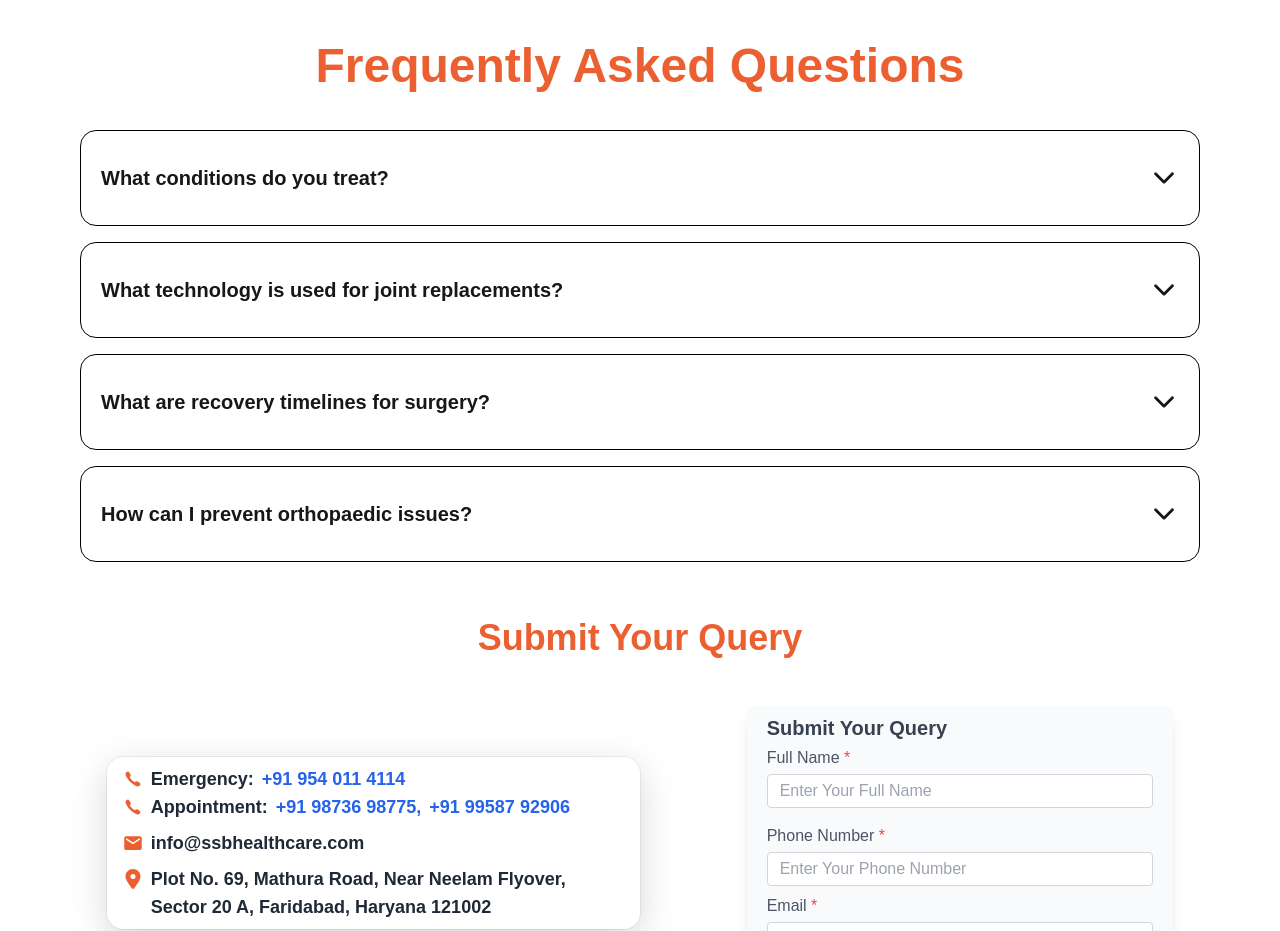
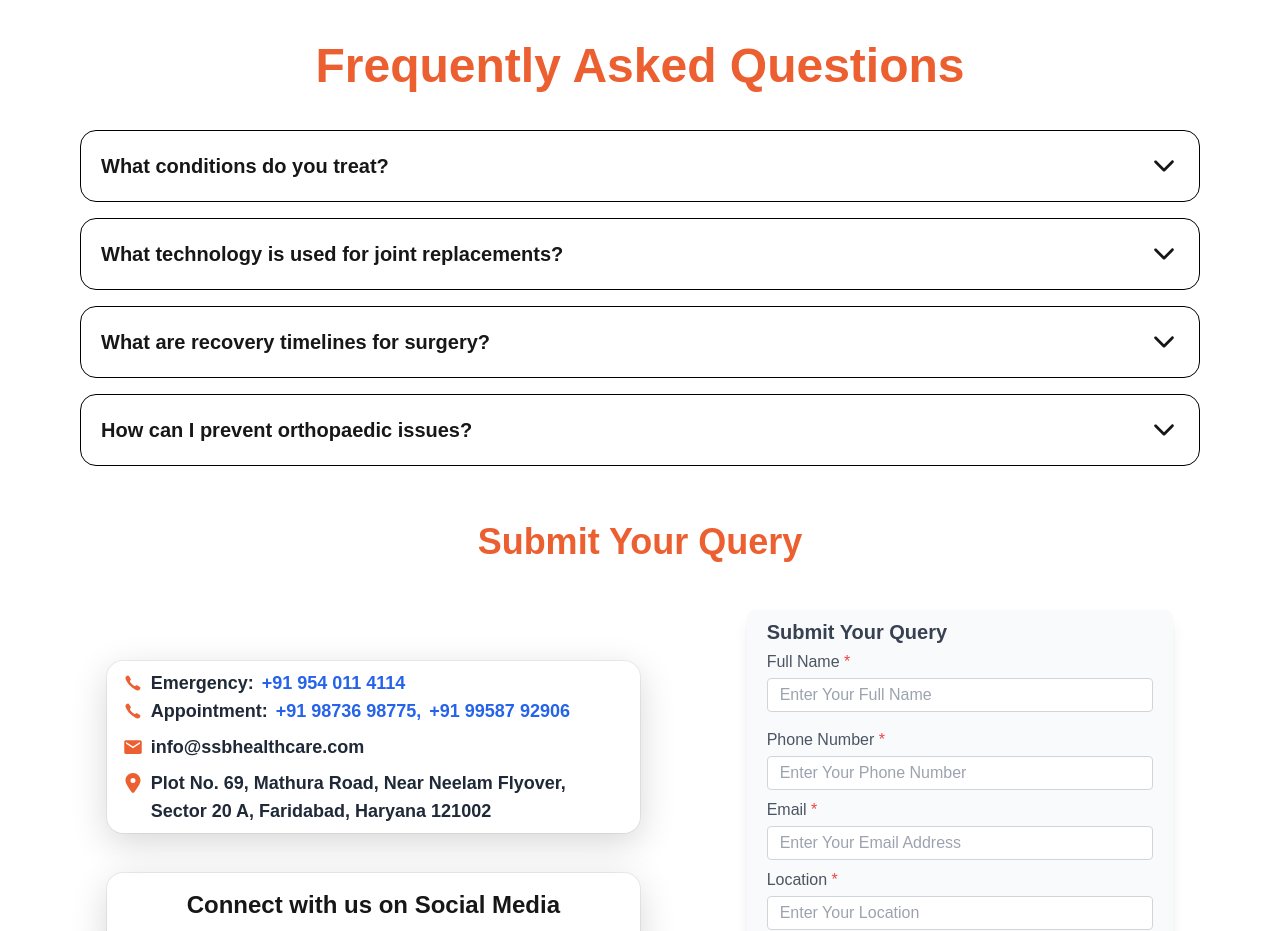
Before and after one commit to AQITPvtLtd/ssb, a Next.js app: page / in a window 1280 px wide. Shown: the part 3680-4611 px from the top of the page. Built offline with nearby package versions, Linux system fonts and the light colour scheme.

Commit message:
set accordingly to dark mode

```diff
--- a/src/app/contact/form/Form.jsx
+++ b/src/app/contact/form/Form.jsx
@@ -107,7 +107,7 @@ const Form = () => {
             type="text"
             id="Fname"
             name="Fname"
-            className="w-full border border-gray-300 rounded px-3 py-1 focus:outline-none focus:border-blue-500"
+            className="w-full border border-gray-300 rounded px-3 py-1 focus:outline-none focus:border-blue-500 dark:text-gray-900"
             placeholder="Enter Your Full Name"
             value={formData.Fname}
             onChange={handleChange}
@@ -122,7 +122,7 @@ const Form = () => {
             type="tel"
             id="Phone"
             name="Phone"
-            className="w-full border border-gray-300 rounded px-3 py-1 focus:outline-none focus:border-blue-500"
+            className="w-full border border-gray-300 rounded px-3 py-1 focus:outline-none focus:border-blue-500 dark:text-gray-900"
             placeholder="Enter Your Phone Number"
             value={formData.Phone}
             onChange={handleChange}
@@ -137,7 +137,7 @@ const Form = () => {
             type="email"
             id="Email"
             name="Email"
-            className="w-full border border-gray-300 rounded px-3 py-1 focus:outline-none focus:border-blue-500"
+            className="w-full border border-gray-300 rounded px-3 py-1 focus:outline-none focus:border-blue-500 dark:text-gray-900"
             placeholder="Enter Your Email Address"
             value={formData.Email}
             onChange={handleChange}
@@ -152,7 +152,7 @@ const Form = () => {
             type="text"
             id="Location"
             name="Location"
-            className="w-full border border-gray-300 rounded px-3 py-1 focus:outline-none focus:border-blue-500"
+            className="w-full border border-gray-300 rounded px-3 py-1 focus:outline-none focus:border-blue-500 dark:text-gray-900"
             placeholder="Enter Your Location"
             value={formData.Location}
             onChange={handleChange}
@@ -166,7 +166,7 @@ const Form = () => {
           <textarea
             id="Message"
             name="Message"
-            className="w-full border border-gray-300 rounded px-3 py-1 focus:outline-none focus:border-blue-500"
+            className="w-full border border-gray-300 rounded px-3 py-1 focus:outline-none focus:border-blue-500 dark:text-gray-900"
             placeholder="Describe Health Problem..."
             value={formData.Message}
             onChange={handleChange}
@@ -182,7 +182,7 @@ const Form = () => {
             id="MedicalReport"
             name="MedicalReport"
             accept=".pdf, .doc, .docx, .xls, .xlsx, .txt, .jpg, .png, .jpeg, .avif"
-            className="w-full border border-gray-300 rounded px-3 py-1 focus:outline-none focus:border-blue-500"
+            className="w-full border border-gray-300 rounded px-3 py-1 focus:outline-none focus:border-blue-500 dark:text-gray-900"
             onChange={handleFileChange}
           />
 
--- a/src/app/faq/Faq.jsx
+++ b/src/app/faq/Faq.jsx
@@ -22,7 +22,7 @@ const Faq = () => {
           <h2 id="accordion-collapse-heading-1">
             <button
               type="button"
-              className="flex items-center justify-between w-full lg:px-5 px-2 lg:py-8 py-5 font-medium rtl:text-right gap-3"
+              className="flex items-center justify-between w-full lg:px-5 px-2 py-5 font-medium rtl:text-right gap-3"
               onClick={() => toggleAccordion(1)}
               aria-expanded={activeIndex === 1}
               aria-controls="accordion-collapse-body-1"
@@ -60,7 +60,7 @@ const Faq = () => {
           <h2 id="accordion-collapse-heading-2">
             <button
               type="button"
-              className="flex items-center justify-between w-full lg:px-5 px-2 lg:py-8 py-5 font-medium rtl:text-right gap-3"
+              className="flex items-center justify-between w-full lg:px-5 px-2 py-5 font-medium rtl:text-right gap-3"
               onClick={() => toggleAccordion(2)}
               aria-expanded={activeIndex === 2}
               aria-controls="accordion-collapse-body-2"
@@ -101,7 +101,7 @@ const Faq = () => {
           <h2 id="accordion-collapse-heading-3">
             <button
               type="button"
-              className="flex items-center justify-between w-full lg:px-5 px-2 lg:py-8 py-5 font-medium rtl:text-right gap-3"
+              className="flex items-center justify-between w-full lg:px-5 px-2 py-5 font-medium rtl:text-right gap-3"
               onClick={() => toggleAccordion(3)}
               aria-expanded={activeIndex === 3}
               aria-controls="accordion-collapse-body-3"
@@ -150,7 +150,7 @@ const Faq = () => {
           <h2 id="accordion-collapse-heading-4">
             <button
               type="button"
-              className="flex items-center justify-between w-full lg:px-5 px-2 lg:py-8 py-5 font-medium rtl:text-right gap-3"
+              className="flex items-center justify-between w-full lg:px-5 px-2 py-5 font-medium rtl:text-right gap-3"
               onClick={() => toggleAccordion(4)}
               aria-expanded={activeIndex === 4}
               aria-controls="accordion-collapse-body-4"
```
